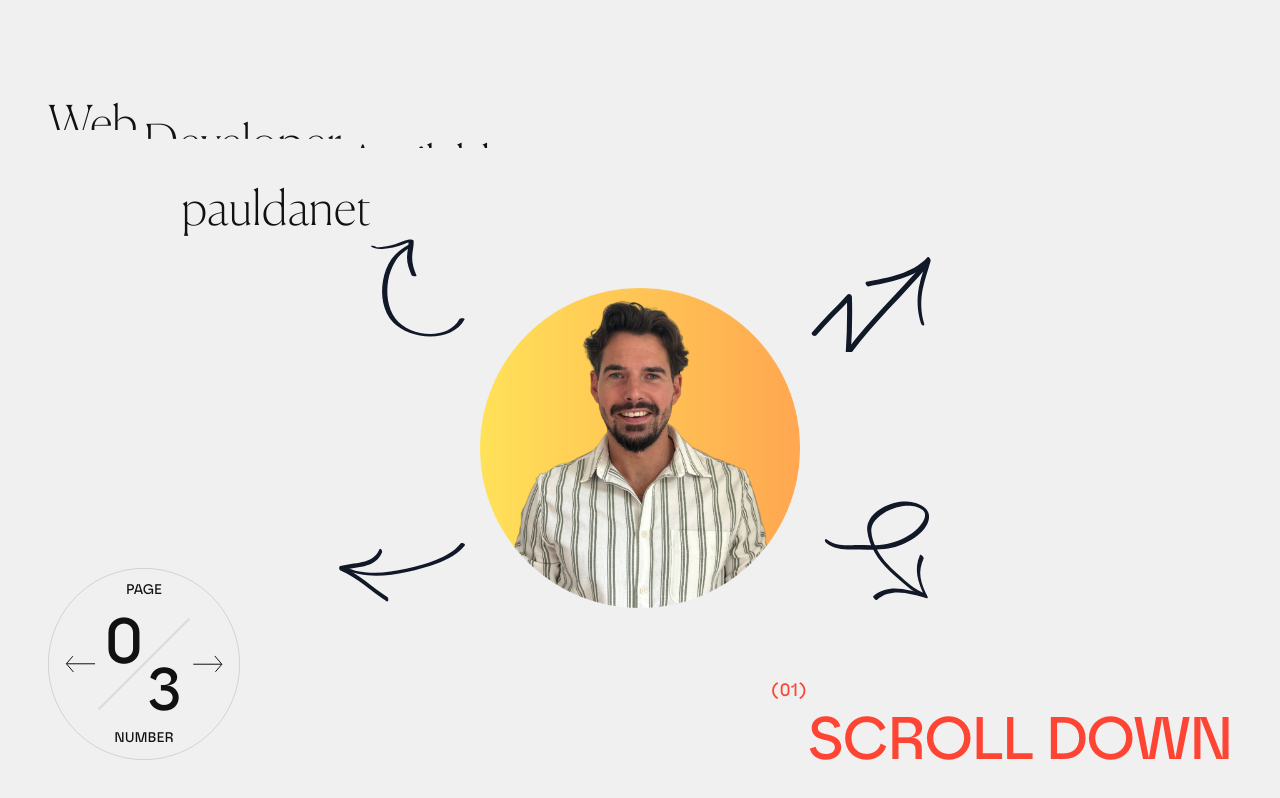
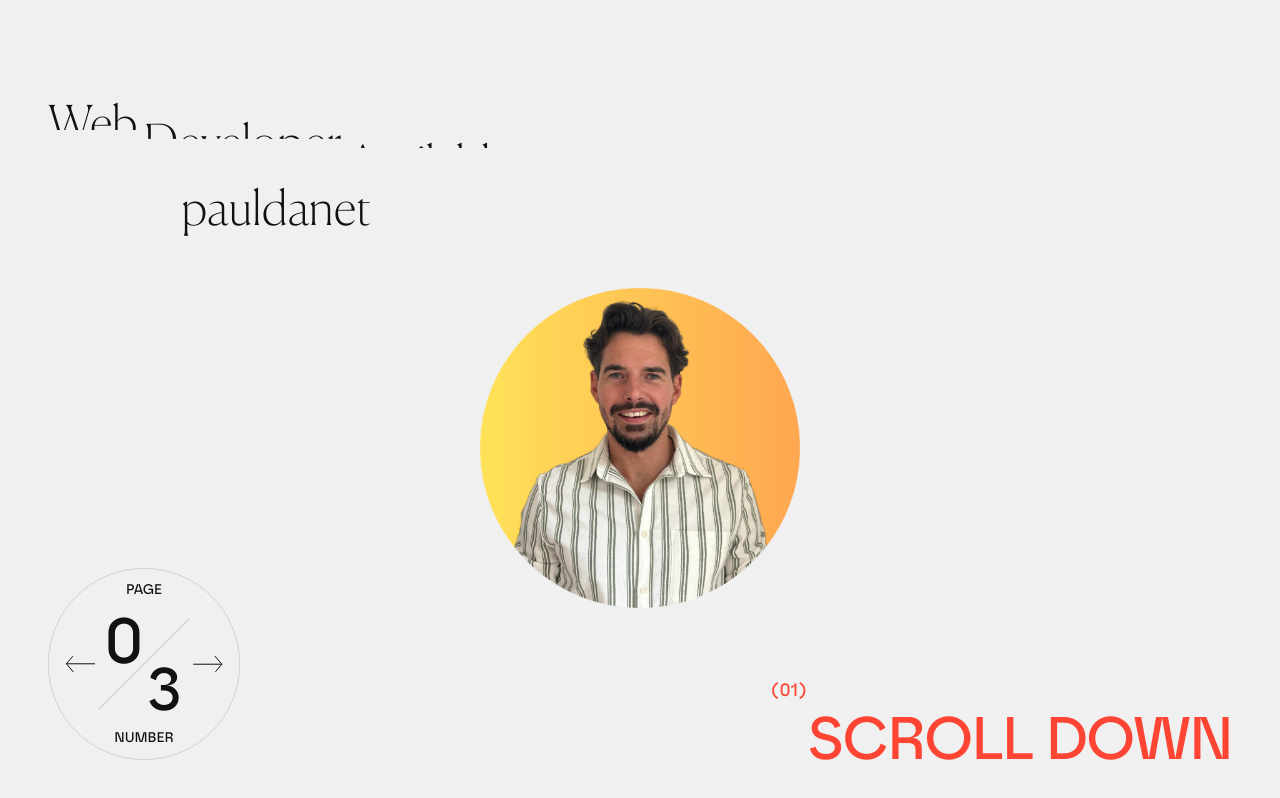
Before and after one commit to PaulDanet/project, a React (Vite) app: page / in a window 1280 px wide. Shown: the top 798 px of the page. Built offline with nearby package versions, Linux system fonts and the light colour scheme.

Commit message:
animation about me

```diff
--- a/src/components/AboutMe.jsx
+++ b/src/components/AboutMe.jsx
@@ -2,7 +2,28 @@ import { useGSAP } from "@gsap/react";
 import { gsap } from "gsap";
 
 export default function AboutMe() {
-  useGSAP(() => {});
+  useGSAP(() => {
+    gsap.to(".path", {
+      strokeDashoffset: 0,
+      delay: 7,
+      duration: 3,
+      ease: "power1.inOut",
+    });
+
+    gsap.to(".pathBis", {
+      strokeDashoffset: 0,
+      delay: 9,
+      duration: 2,
+      ease: "power1.inOut",
+    });
+
+    gsap.to(".path, .pathBis", {
+      fill: "black",
+      duration: 1,
+      delay: 10,
+      ease: "power1.inOut",
+    });
+  });
 
   return (
     <>
@@ -11,60 +32,100 @@ export default function AboutMe() {
           src="src/assets/profile-pic (2).png"
           className="profile-pic relative z-10 w-1/2 pt-24"
         ></img>
-        <svg viewBox="0 0 200 200" className="absolute w-40 bottom-0 right-0">
+        <svg viewBox="0 0 200 200" className="absolute w-1/4 bottom-0 right-0">
           <path
-            className="fill-current text-gray-900"
+            className="path"
             d="M412.525,368.426c8.893,7.495,20.374,8.551,31.57,8.509 c13.815-0.052,27.919,0.613,41.671-0.737c12.128-1.19,23.532-5.902,34.024-11.931c9.279-5.332,18.345-13.41,21.054-24.165 c4.481-17.792-19.082-23.916-32.048-23.194c-18.858,1.051-47.131,14.913-44.663,37.143 c2.067,18.626,13.855,36.13,26.971,48.908c6.823,6.649,14.266,12.885,21.546,19.029c7.447,6.285,15.516,11.851,24.716,15.212 c3.565,1.303,1.148-4.402-1.092-5.221c-13.479-4.924-23.98-15.342-34.508-24.695c-11.159-9.914-20.833-20.069-27.235-33.772 c-2.741-5.867-4.919-12.223-5.345-18.719c-0.477-7.273,2.89-12.796,8.032-17.57c8.558-7.946,20.217-12.845,31.652-14.634 c7.68-1.202,18.91-0.274,24.845,5.327c8.118,7.661-4.339,21.104-10.064,25.891c-9.328,7.797-21.97,13.325-33.788,15.925 c-14.195,3.123-29.33,1.328-43.756,1.678c-10.845,0.264-23.236,0.656-32.016-6.744 C410.767,361.863,410.023,366.317,412.525,368.426L412.525,368.426z"
             transform="translate(-380, -250)"
+            stroke="black"
+            fill="none"
+            strokeWidth="1"
+            strokeDasharray="800"
+            strokeDashoffset="800"
           />
           <path
-            className="fill-current text-gray-900 "
+            className="pathBis"
             d="M529.954,383.82c-7.977,17.847-2.468,34.132,5.54,50.804c0.187-0.67,0.373-1.341,0.561-2.011 c-21.178-5.355-45.592-13.839-64.246,2.365c-1.377,1.195,2.86,6.125,4.221,4.943c18.253-15.855,41.986-7.448,62.697-2.211 c1.428,0.361,0.893-1.32,0.561-2.011c-3.633-7.564-7.082-15.207-8.506-23.531c-1.421-8.305,0.365-16.435,3.755-24.019 C535.271,386.507,530.743,382.055,529.954,383.82L529.954,383.82z"
             transform="translate(-380, -250)"
+            stroke="black"
+            fill="none"
+            strokeWidth="1"
+            strokeDasharray="800"
+            strokeDashoffset="800"
           />
         </svg>
-        <svg viewBox="0 0 200 200" className="absolute w-40 top-0 right-0">
+        <svg viewBox="0 0 200 200" className="absolute w-1/4 top-0 right-0">
           <path
-            className="fill-current text-gray-900"
+            className="path"
             d="M620.461,679.183c13.67-16.527,29.66-30.946,43.9-46.955c-1.931-0.797-3.862-1.595-5.794-2.392 c0.754,23.411,0.143,47.127-1.374,70.498c-0.17,2.633,4.097,4.729,5.794,2.392c28.858-39.727,65.732-72.751,96.951-110.507 c2.393-2.894-3.028-6.404-5.242-3.727c-31.221,37.757-68.093,70.78-96.951,110.507c1.931,0.797,3.862,1.595,5.794,2.392 c1.516-23.372,2.127-47.088,1.374-70.498c-0.087-2.701-3.813-4.619-5.794-2.392c-14.241,16.009-30.23,30.429-43.9,46.955 C612.825,678.35,618.247,681.859,620.461,679.183L620.461,679.183z"
             transform="translate(-600, -500)"
+            stroke="black"
+            fill="none"
+            strokeWidth="1"
+            strokeDasharray="800"
+            strokeDashoffset="800"
           />
           <path
-            className="fill-current text-gray-900"
+            className="pathBis"
             d="M685.49,618.059c26.861-5.358,58.058-10.271,77.578-31.391 c-1.405-1.469-2.81-2.938-4.214-4.407c-3.273,12.321-7.759,24.277-10.203,36.817c-2.887,14.808-2.03,29.829,2.272,44.268 c0.415,1.394,1.301,3.058,2.819,3.498c1.407,0.407,1.819-1.187,1.503-2.248c-4.245-14.248-4.734-28.516-1.896-43.074 c2.346-12.032,6.776-23.528,9.917-35.353c0.466-1.752-2.295-6.482-4.214-4.407c-18.984,20.542-49.857,25.219-75.945,30.424 C680.394,612.727,683.232,618.51,685.49,618.059L685.49,618.059z"
             transform="translate(-600, -500)"
+            stroke="black"
+            fill="none"
+            strokeWidth="1"
+            strokeDasharray="800"
+            strokeDashoffset="800"
           />
         </svg>
         <svg
           viewBox="0 0 200 200"
-          className="absolute bottom-0 left-0 w-36 -rotate-[130deg]"
+          className="absolute bottom-0 left-0 w-1/4 -rotate-[130deg]"
         >
           <path
-            className="fill-current text-gray-900"
+            className="path"
             d="M230.656,466.23c-2.789-13.82,0.321-27.907,4.583-41.094 c4.424-13.688,10.793-26.735,17.386-39.488c13.21-25.556,30.394-51.061,57.202-63.636c2.946-1.382,3.37-5.796-0.568-3.948 c-28.013,13.14-46.686,38.864-60.705,65.625c-7.044,13.445-13.577,27.151-18.524,41.52 c-4.764,13.833-8.071,29.113-5.13,43.692C225.457,471.667,231.136,468.607,230.656,466.23L230.656,466.23z"
             transform="translate(-200, -300)"
+            stroke="black"
+            fill="none"
+            strokeWidth="1"
+            strokeDasharray="800"
+            strokeDashoffset="800"
           />
 
           <path
-            className="fill-current text-gray-900"
+            className="pathBis"
             d="M239.455,340.613c24.403-7.974,50.667-9.877,73.762-21.727 c-1.605-1.276-3.21-2.551-4.814-3.827c-8.244,19.519-28.257,36.887-17.029,59.521c1.204,2.427,7.223,3.098,5.468-0.441 c-10.261-20.684,9.771-38.212,17.275-55.981c0.949-2.248-2.851-4.834-4.815-3.827c-23.095,11.851-49.359,13.753-73.762,21.727 C232.248,337.134,236.956,341.43,239.455,340.613L239.455,340.613z"
             transform="translate(-200, -300)"
+            stroke="black"
+            fill="none"
+            strokeWidth="1"
+            strokeDasharray="800"
+            strokeDashoffset="800"
           />
         </svg>
         <svg
           viewBox="0 0 200 200"
-          className="absolute w-40 top-5 left-10 -rotate-[30deg]"
+          className="absolute w-1/4 top-5 left-10 -rotate-[30deg]"
         >
           <path
-            className="fill-current text-gray-900"
+            className="path"
             d="M304.137,191.499c-27.207,16.456-65.525-12.288-68.973-40.758 c-1.984-16.383,5.782-33.107,15.892-45.512c5.388-6.61,12.102-12.1,19.551-16.222c8.743-4.838,17.576-5.859,27.394-5.859 c3.559,0-1.272-3.952-3.133-3.952c-9.677,0-18.232,0.913-27.104,5.038c-8.789,4.087-16.268,10.669-22.483,18.014 c-11.551,13.649-19.536,33.717-15.049,51.655c7.396,29.568,50.087,58.724,79.117,41.165 C311.146,193.98,305.901,190.432,304.137,191.499L304.137,191.499z"
             transform="translate(-200, -50)"
+            stroke="black"
+            fill="none"
+            strokeWidth="1"
+            strokeDasharray="800"
+            strokeDashoffset="800"
           />
 
           <path
-            className="fill-current text-gray-900"
+            className="pathBis"
             d="M253.698,57.298c2.358,6.832,11.807,10.581,17.857,13c3.663,1.465,7.449,2.931,11.303,3.795 c6.685,1.5,13.526,1.868,20.082,3.975c-1.439-1.422-2.879-2.845-4.319-4.267c-3.29,6.58-8.755,11.613-12.559,17.861 c-4.023,6.609-5.308,14.909-6.368,22.435c-0.217,1.544,4.916,4.745,5.059,3.729c1.14-8.091,2.747-16.185,7.047-23.251 c3.544-5.822,8.681-10.392,11.759-16.547c0.706-1.412-3.309-3.942-4.319-4.267c-7.795-2.505-16.141-2.479-23.891-5.058 c-2.945-0.98-5.862-2.036-8.729-3.226c-2.463-1.022-7.155-2.466-8.095-5.188C258.065,58.956,253.152,55.716,253.698,57.298 L253.698,57.298z"
             transform="translate(-200, -50)"
+            stroke="black"
+            fill="none"
+            strokeWidth="1"
+            strokeDasharray="800"
+            strokeDashoffset="800"
           />
         </svg>
       </div>
```
